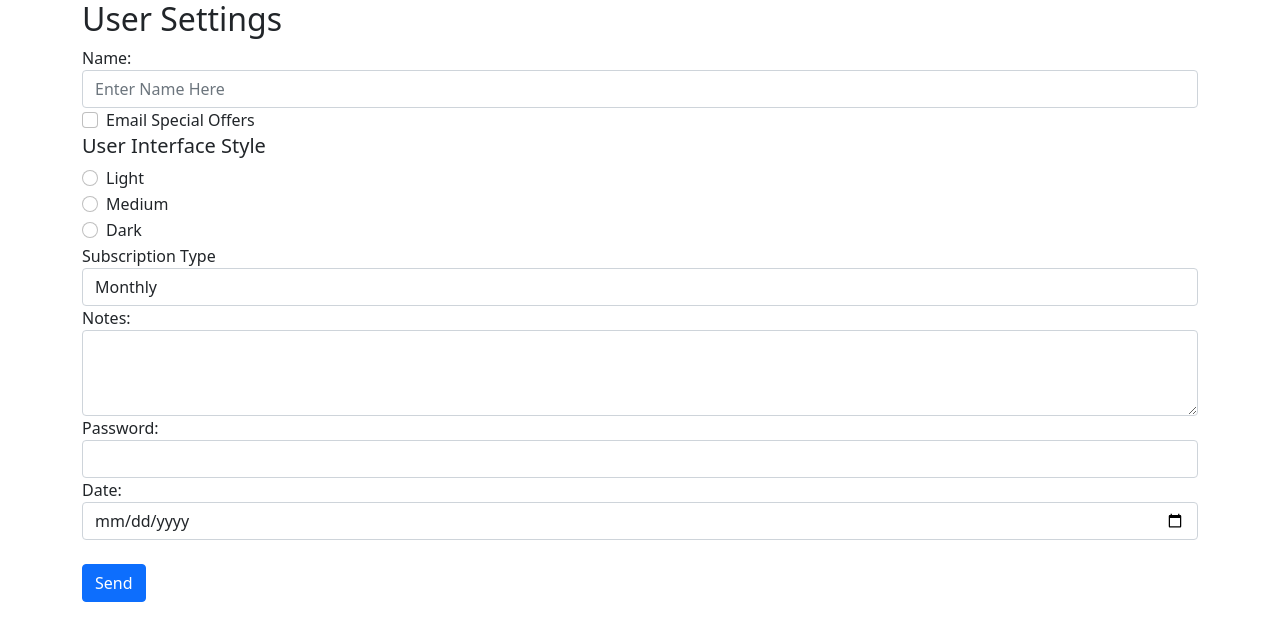
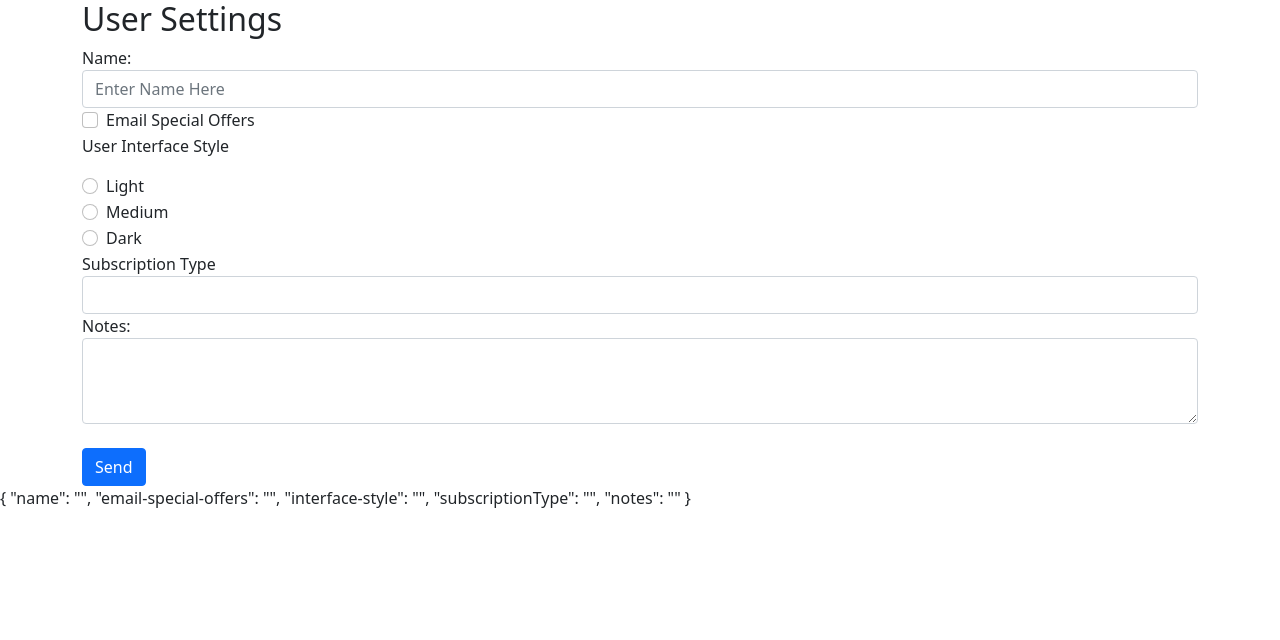
Before and after one commit to CubicleJockey/PluralSight-Angular, an Angular app in the folder ps-demo/: page / in a window 1280 px wide. Shown: the top 640 px of the page. Built offline with nearby package versions, Linux system fonts and the light colour scheme.

Commit message:
ngModel from template

```diff
--- a/ps-demo/src/app/user-settings-form/user-settings-form.component.html
+++ b/ps-demo/src/app/user-settings-form/user-settings-form.component.html
@@ -1,14 +1,15 @@
 <div class="container">
     <h2>User Settings</h2>
-    <form class="form">
+    <form #userForm="ngForm">
         <div class="form-group">
             <label for="name">Name: </label>
-            <input id="name" name="name" class="form-control" placeholder="Enter Name Here"/>
+            <input ngModel id="name" name="name" class="form-control" placeholder="Enter Name Here"/>
         </div>
 
         <div class="form-group">
             <div class="form-check">
-                <input  class="form-check-input"
+                <input  ngModel
+                        class="form-check-input"
                         type="checkbox"
                         id="email-special-offers"
                         name="email-special-offers" />
@@ -16,22 +17,25 @@
             </div>
         </div>
 
-        <h5>User Interface Style</h5>
+        <p>User Interface Style</p>
         <div class="form-group">
             <div class="form-check">
-                <input class="form-check-input" type="radio"
+                <input ngModel
+                       class="form-check-input" type="radio"
                        name="interface-style" id="light-interface"
                        value="light"/>
                 <label for="light-interface" class="form-check-label">Light</label>
             </div>
             <div class="form-check">
-                <input class="form-check-input" type="radio"
+                <input ngModel
+                       class="form-check-input" type="radio"
                        name="interface-style" id="medium-interface"
                        value="medium"/>
                 <label for="medium-interface" class="form-check-label">Medium</label>
             </div>
             <div class="form-check">
-                <input class="form-check-input" type="radio"
+                <input ngModel
+                       class="form-check-input" type="radio"
                        name="interface-style" id="dark-interface"
                        value="dark" />
                 <label for="dark-interface" class="form-check-label">Dark</label>
@@ -40,7 +44,8 @@
 
         <div class="form-group">
             <label for="subscription-type">Subscription Type</label>
-            <select class="form-control" id="subscription-type">
+            <select ngModel name="subscriptionType"
+                    class="form-control" id="subscription-type">
                 <option>Monthly</option>
                 <option>Annual</option>
                 <option>Lifetime</option>
@@ -49,20 +54,11 @@
 
         <div class="form-group">
             <label for="notes">Notes:</label>
-            <textarea id="notes" name="notes" class="form-control" rows="3"></textarea>
-        </div>
-
-        <div class="form-group">
-            <label for="password">Password:</label>
-            <input type="password" id="password" name="password" class="form-control" />
-        </div>
-
-        <div class="form-group">
-            <label for="date">Date:</label>
-            <input type="date" id="date" name="date" class="form-control" />
+            <textarea ngModel id="notes" name="notes" class="form-control" rows="3"></textarea>
         </div>
 
         <br/>
         <button class="btn btn-primary">Send</button>
     </form>
 </div>
+{{ userForm.value | json }}
```
